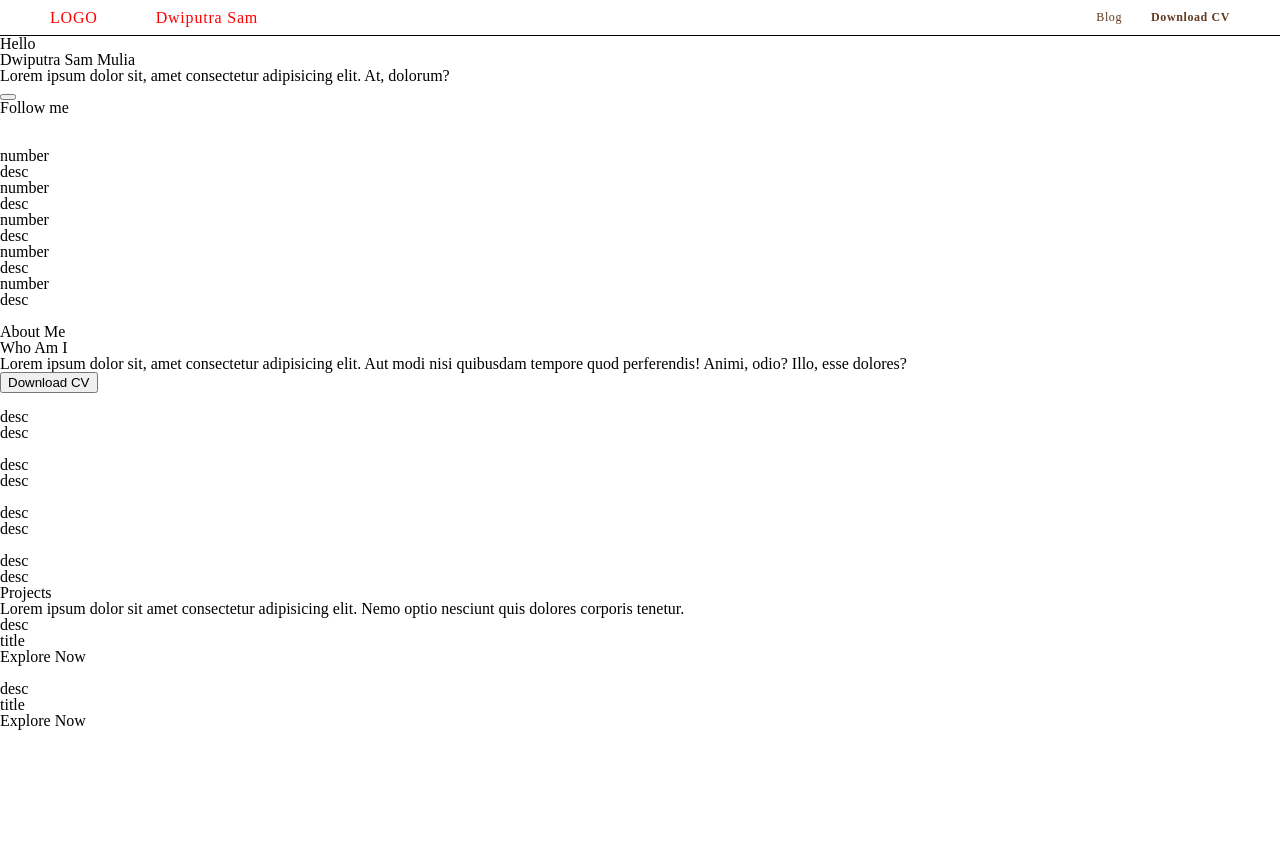
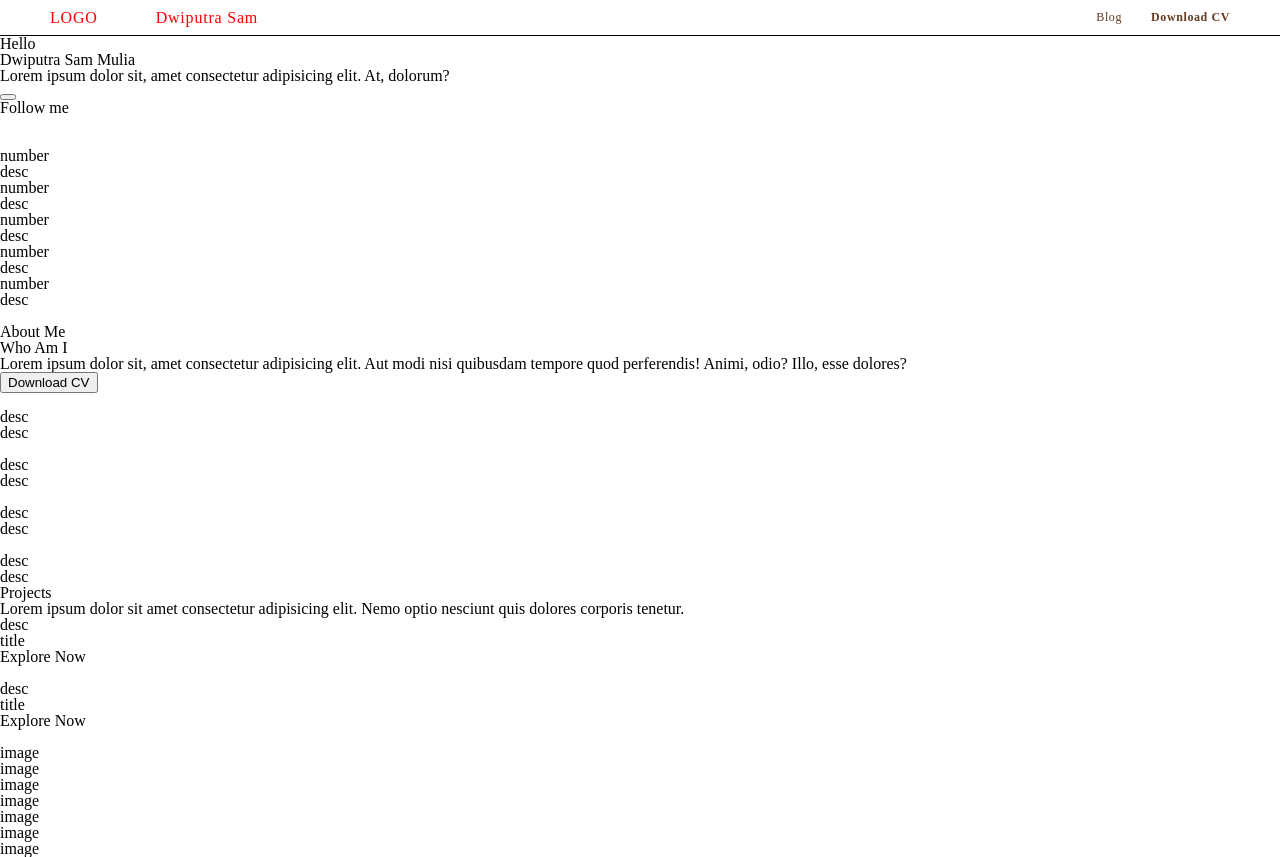
Before and after one commit to samdyra/living-legacy, a React (Vite) app: page / in a window 1280 px wide. Before the commit the page ends 800 px from the top, so only its background shows below. Built offline with nearby package versions, Linux system fonts and the light colour scheme.

Commit message:
side projects structure

```diff
--- /dev/null
+++ b/src/Constants/SideProjectsData/index.js
@@ -0,0 +1,25 @@
+const MainProjectsData = [
+  {
+    image: "image",
+  },
+  {
+    image: "image",
+  },
+  {
+    image: "image",
+  },
+  {
+    image: "image",
+  },
+  {
+    image: "image",
+  },
+  {
+    image: "image",
+  },
+  {
+    image: "image",
+  },
+];
+
+export default MainProjectsData;
--- a/src/Constants/index.js
+++ b/src/Constants/index.js
@@ -1,3 +1,4 @@
 export { default as Skills } from "./Skills";
 export { default as SkillsDesc } from "./SkillsDesc";
 export { default as MainProjectsData } from "./MainProjectsData";
+export { default as SideProjectsData } from "./SideProjectsData";
--- /dev/null
+++ b/src/Pages/Home/Components/SideProjects/index.jsx
@@ -0,0 +1,21 @@
+import React from "react";
+import style from "./style.module.scss";
+import { SideProjectsData } from "../../../../Constants";
+
+const SideProjects = () => {
+  console.log(SideProjectsData);
+  const { container } = style;
+  return (
+    <article className={container}>
+      <h1></h1>
+      <p></p>
+      <section>
+        {SideProjectsData.map(({ image }) => {
+          return <p>{image}</p>;
+        })}
+      </section>
+    </article>
+  );
+};
+
+export default SideProjects;
--- a/src/Pages/Home/Components/index.js
+++ b/src/Pages/Home/Components/index.js
@@ -1,3 +1,4 @@
 export { default as Header } from "./Header";
 export { default as Description } from "./Description";
 export { default as MainProjects } from "./MainProjects";
+export { default as SideProjects } from "./SideProjects";
--- a/src/Pages/Home/index.jsx
+++ b/src/Pages/Home/index.jsx
@@ -1,7 +1,7 @@
 import React from "react";
 import style from "./style.module.scss";
 import NavBar from "../../Components/Navbar";
-import { Header, Description, MainProjects } from "./Components";
+import { Header, Description, MainProjects, SideProjects } from "./Components";
 
 const HomeScreen = () => {
   const { container } = style;
@@ -11,6 +11,7 @@ const HomeScreen = () => {
       <Header></Header>
       <Description></Description>
       <MainProjects></MainProjects>
+      <SideProjects></SideProjects>
     </>
   );
 };
```
Also changed, not shown: src/Config/index.js (added), src/Pages/Home/Components/SideProjects/style.module.scss (added), src/assets/images/contact.png (added).
